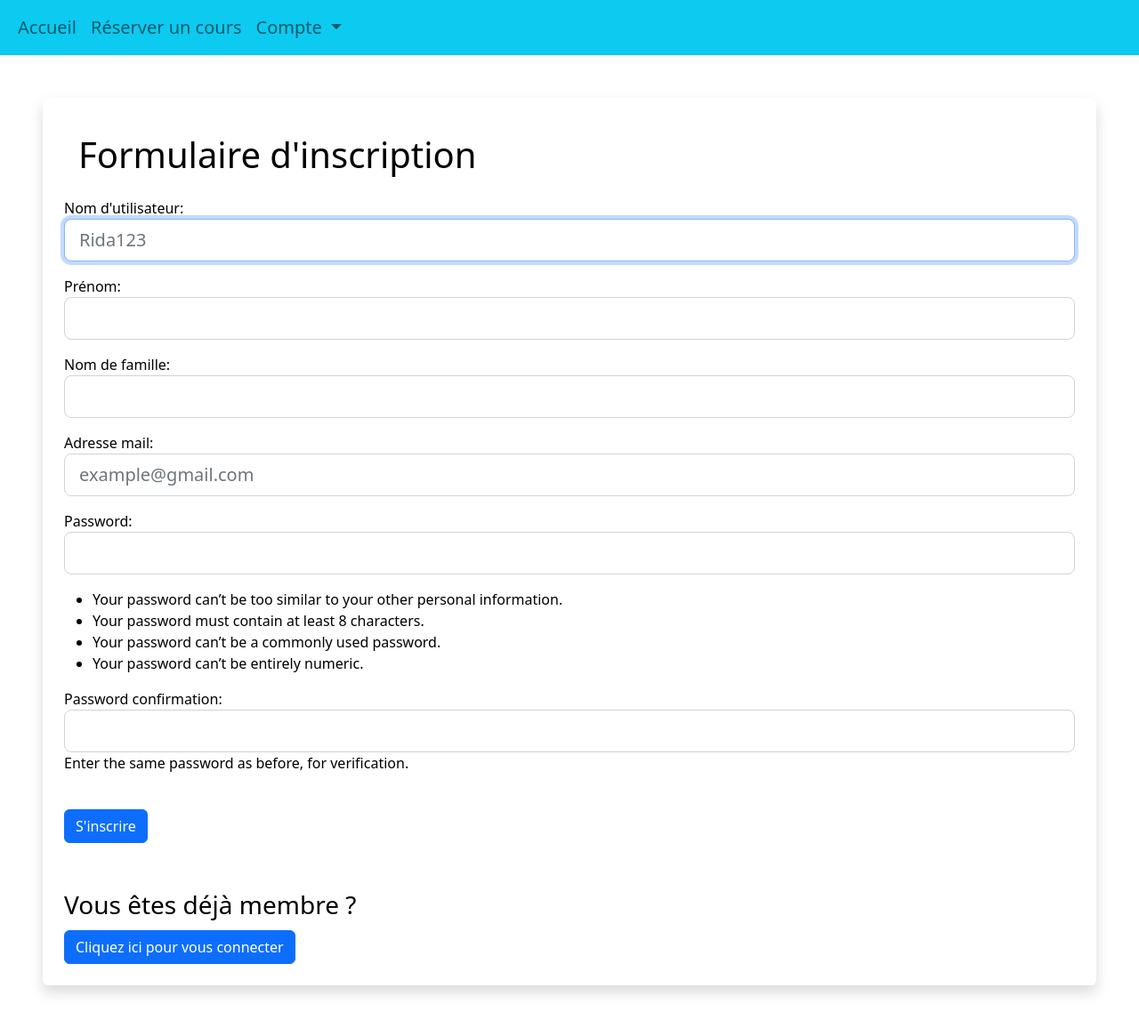
After one commit to jadoucis/b3-c3-django-bernigole-quentin-grau-jade, a Django app: page /CreationDeCompte in a window 1280 px wide. The commit adds this page. Shown: the whole page at 89% size. Run offline with Django 4.2, Linux system fonts and the light colour scheme.

Commit message:
Adding registration feature for user accounts

```diff
--- a/pilotageSchool/forms.py
+++ b/pilotageSchool/forms.py
@@ -1,7 +1,30 @@
 from django import forms
+from django.contrib.auth.forms import UserCreationForm
+from django.contrib.auth.models import User
+from django.forms import ModelForm
 
 
 # Logging form
 class LoginForm(forms.Form):
     username = forms.CharField(max_length=200, label='Nom d\'utilisateur')
     password = forms.CharField(max_length=200, widget=forms.PasswordInput ,label='Mot de passe')
+
+class RegisterForm(UserCreationForm):
+
+    username = forms.CharField(max_length=200, label='Nom d\'utilisateur', widget=forms.TextInput(attrs={'class': 'form-control form-control-lg', 'placeholder':'Rida123'}),)
+    email = forms.EmailField(label='Adresse mail', widget=forms.EmailInput(
+        attrs={'class': 'form-control form-control-lg', 'placeholder': 'example@gmail.com'}))
+    first_name = forms.CharField(label='Prénom', max_length=50,
+                                 widget=forms.TextInput(attrs={'class': 'form-control form-control-lg'}))
+    last_name = forms.CharField(label='Nom de famille', max_length=50,
+                                widget=forms.TextInput(attrs={'class': 'form-control form-control-lg'}))
+
+    class Meta:
+        model = User
+        fields = ('username', 'first_name', 'last_name', 'email', 'password1', 'password2')
+
+    def __init__(self, *args, **kwargs):
+        super(RegisterForm, self).__init__(*args, **kwargs)
+        self.fields['username'].widget.attrs['class'] = 'form-control form-control-lg'
+        self.fields['password1'].widget.attrs['class'] = 'form-control form-control-lg'
+        self.fields['password2'].widget.attrs['class'] = 'form-control form-control-lg'
--- /dev/null
+++ b/pilotageSchool/templates/register.html
@@ -0,0 +1,27 @@
+{% extends "templateAllPages.html" %}
+{% block body %}
+
+    {% if user.is_authenticated %}
+    <p class="p-2 text-center mt-3">Si la connexion ne vous renvoie pas sur la page d'accueil, cliquez <a href="/" style="text-decoration: none; " >ici</a></p>
+
+    <!-- Sinon, le formulaire apparait pour qu'il se connecte avec une option pour créer un compte (pas encore fait car bonus)-->
+    {% else %}
+    <p>{{ message }}</p>
+    <div class="bg-white fPersian">
+        <div class="shadow p-4 mb-5 bg-body bg-body rounded text-black  m-5">
+            <h1 class="text-black p-3">Formulaire d'inscription</h1>
+            <form method="POST" action="{% url 'CreationDeCompte' %}">
+                {% csrf_token %}
+                   {{ form.as_p }}
+
+                    <br/>
+                    <button type="submit" class="btn btn-primary">S'inscrire</button>
+                    </br>
+                    <label class="form-label fs-3 mt-5">Vous êtes déjà membre ?</label>
+                    </br>
+                    <a href="{% url 'login' %}" class="btn btn-primary">Cliquez ici pour vous connecter</a>
+            </form>
+        </div>
+    </div>
+    {% endif %}
+{% endblock %}
--- a/pilotageSchool/templates/templateAllPages.html
+++ b/pilotageSchool/templates/templateAllPages.html
@@ -51,7 +51,7 @@
                             <ul class="dropdown-menu">
                               <li><a class="dropdown-item" href="{% url 'login' %}">Se connecter</a></li>
                               <li><hr class=""></li>
-                              <li><a class="dropdown-item" href="{% url 'login' %}">S'inscrire</a></li>
+                              <li><a class="dropdown-item" href="{% url 'CreationDeCompte' %}">S'inscrire</a></li>
                             </ul>
                         </li>
                         {% endif %}
--- a/pilotageSchool/urls.py
+++ b/pilotageSchool/urls.py
@@ -5,5 +5,6 @@ urlpatterns = [
     path('login', views.login_page, name='login'),
     path('logout', views.logout_page, name='logout'),
     path('ListeEcoles', views.schoolList, name='schoolList'),
+    path('CreationDeCompte', views.register_page, name='CreationDeCompte'),
     path('', views.index, name='index'),
 ]
--- a/pilotageSchool/views.py
+++ b/pilotageSchool/views.py
@@ -2,10 +2,10 @@ from django.contrib import messages
 from django.contrib.auth import authenticate, login, logout
 from django.contrib.auth.decorators import login_required
 from django.shortcuts import render, redirect
-from django.http import HttpResponse
 from django import forms
 from . import forms
 from .models import School
+from .forms import RegisterForm
 
 # Create your views here.
 
@@ -15,6 +15,21 @@ def index(request):
 
 
 # Register view (Bonus)
+def register_page(request):
+    if request.method == "POST":
+        form = RegisterForm(request.POST)
+        if form.is_valid():
+            form.save()
+            username = form.cleaned_data['username']
+            password = form.cleaned_data['password1']
+            user = authenticate(username=username, password = password)
+            login(request, user)
+            messages.success(request, "Sign Up Completed!")
+            return redirect('index')
+    else:
+        form = RegisterForm()
+    return render(request, 'register.html', {
+        'form':form})
 
 # Login view
 def login_page(request):
```
Also changed, not shown: db.sqlite3.
